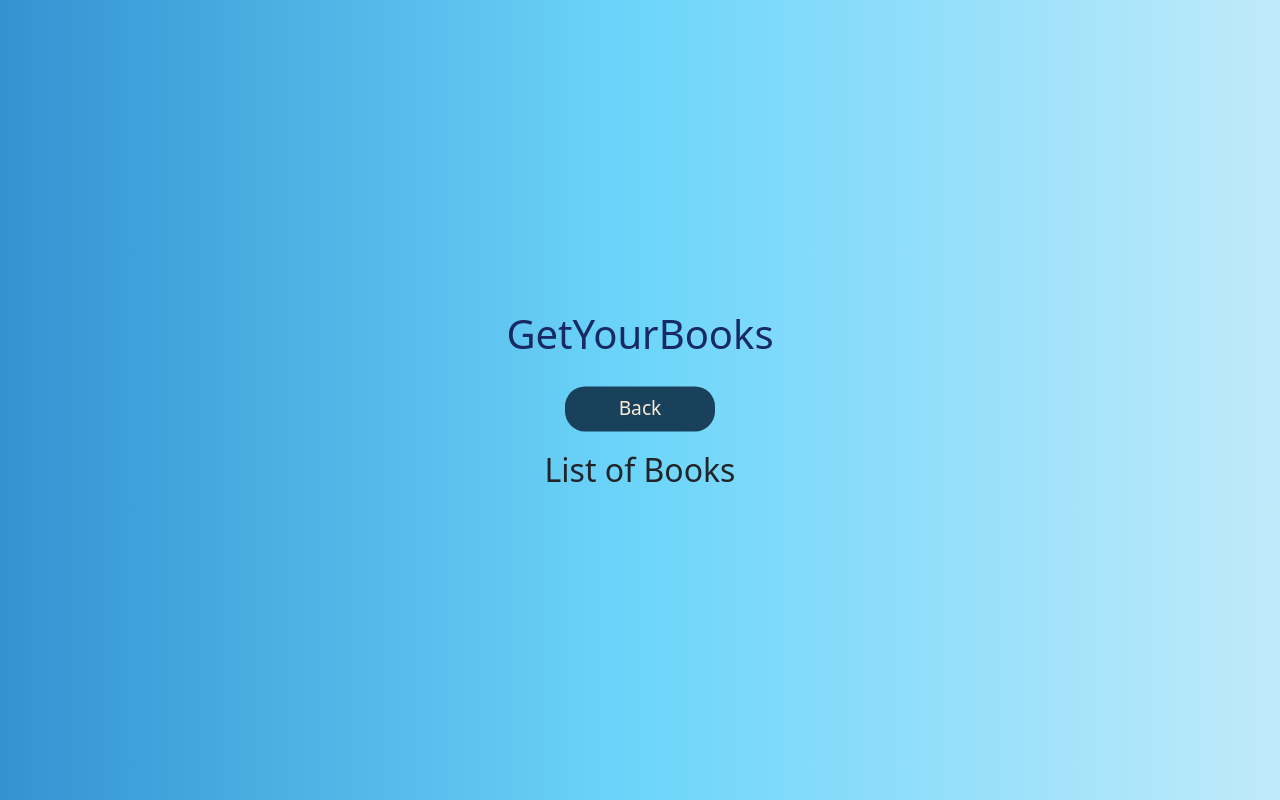
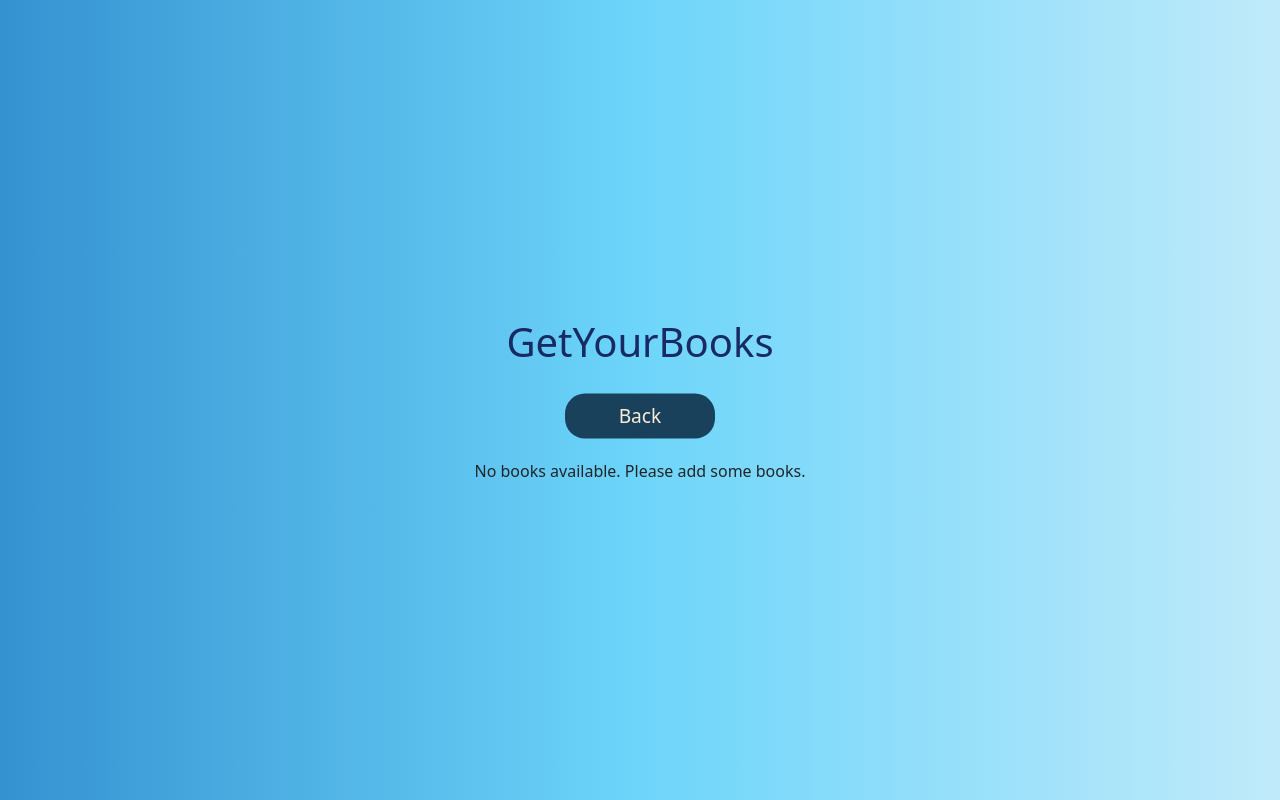
Before and after one commit to naina25/GetYourBooks, a React (Create React App) app: page /booklist in a window 1280 px wide. Built offline with nearby package versions, Linux system fonts and the light colour scheme.

Commit message:
Start rendering books to the booklist and delete functionality added

```diff
--- a/src/Hooks/useLocalStorage.js
+++ b/src/Hooks/useLocalStorage.js
@@ -1,11 +1,13 @@
 import { useEffect, useState } from "react";
 
 const useLocalStorage = (key, initialValue) => {
+  // lazy initialization
   const [value, setValue] = useState(() => {
     try {
       const localValue = window.localStorage.getItem(key);
       return localValue ? JSON.parse(localValue) : initialValue;
     } catch (error) {
+      console.log(error);
       return initialValue;
     }
   });
--- /dev/null
+++ b/src/components/Book.js
@@ -0,0 +1,32 @@
+import React from "react";
+import { Button, Card } from "react-bootstrap";
+
+const Book = ({
+  id,
+  bookName,
+  author,
+  price,
+  quantity,
+  date,
+  handleRemove,
+}) => {
+  return (
+    <Card style={{ width: "18rem" }} className="book">
+      <Card.Body>
+        <Card.Title classsName="book-title">{bookName}</Card.Title>
+        <div className="book-details">
+          <div>Author: {author}</div>
+          <div>Quantity: {quantity}</div>
+          <div>Price: {price}</div>
+          <div>Date: {new Date(date).toDateString()}</div>
+        </div>
+        <Button variant="primary">Edit</Button>{" "}
+        <Button variant="danger" onClick={() => handleRemove(id)}>
+          Delete
+        </Button>
+      </Card.Body>
+    </Card>
+  );
+};
+
+export default Book;
--- a/src/components/BooksList.js
+++ b/src/components/BooksList.js
@@ -1,12 +1,26 @@
+import _ from "lodash";
 import React from "react";
 import BackButton from "./BackButton";
+import Book from "./Book";
 
-const BooksList = () => {
+const BooksList = ({ books, setBooks }) => {
+  const handleRemove = (id) => {
+    setBooks(books.filter((book) => book.id !== id));
+  };
+
   return (
-    <div>
-      <BackButton />
-      <h2>List of Books</h2>
-    </div>
+    <>
+      <div className="book-list">
+        <BackButton />
+        {!_.isEmpty(books) ? (
+          books.map((book) => (
+            <Book key={book.id} {...book} handleRemove={handleRemove} />
+          ))
+        ) : (
+          <p className="message">No books available. Please add some books.</p>
+        )}
+      </div>
+    </>
   );
 };
 
--- a/src/components/Router/AppRouter.js
+++ b/src/components/Router/AppRouter.js
@@ -20,7 +20,12 @@
             )}
             path="/addbook"
           />
-          <Route path="/booklist" exact component={BooksList} />
+          <Route
+            render={(props) => (
+              <BooksList {...props} books={books} setBooks={setBooks} />
+            )}
+            path="/booklist"
+          />
         </Switch>
       </div>
     </BrowserRouter>
```
